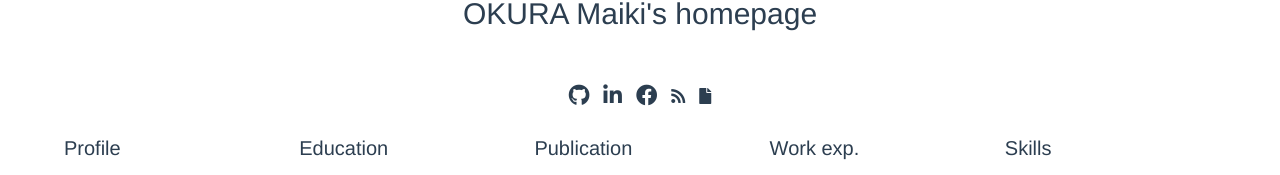
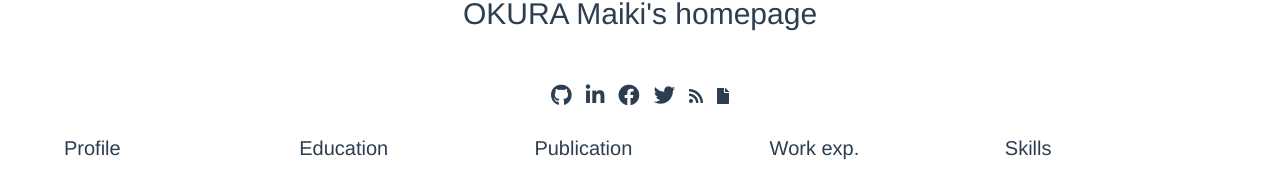
Before and after one commit to sheepover96/sheepover96.github.io, a Vue app: page / in a window 1280 px wide. Shown: the part 229-404 px from the top of the page. Built offline with nearby package versions, Linux system fonts and the light colour scheme.

Commit message:
add tw link

```diff
--- a/src/components/Footer.vue
+++ b/src/components/Footer.vue
@@ -9,6 +9,7 @@
         <a target="_blank" href="https://github.com/sheepover96/" class="logo"><i class="fab fa-github fa-lg"></i></a>
         <a target="_blank" href="https://www.linkedin.com/in/%E7%9C%9F%E4%B8%80%E5%B8%8C-%E5%A4%A7%E5%80%89-a17397149/?locale=en_US" class="logo"><i class="fab fa-linkedin-in fa-lg"></i></a>
         <a target="_blank" href="https://www.facebook.com/profile.php?id=100014972891268"  class="logo"><i class="fab fa-facebook fa-lg"></i></a>
+        <a target="_blank" href="https://twitter.com/LovelyQuoteBot"  class="logo"><i class="fab fa-twitter"></i></a>
         <a target="_blank" href="https://serenard.hatenablog.com/"  class="logo"><i class="fa fa-rss"></i></a>
         <a target="_blank" href="https://drive.google.com/open?id=11ixcpV4PIs-wwdbG0yKlvEVeE0yifK0-"  class="logo"><i class="fas fa-file"></i></a>
       </div>
--- a/src/components/Title.vue
+++ b/src/components/Title.vue
@@ -11,6 +11,7 @@
         <a target="_blank" href="https://github.com/sheepover96/" class="logo"><i class="fab fa-github fa-lg"></i></a>
         <a target="_blank" href="https://www.linkedin.com/in/%E7%9C%9F%E4%B8%80%E5%B8%8C-%E5%A4%A7%E5%80%89-a17397149/?locale=en_US" class="logo"><i class="fab fa-linkedin-in fa-lg"></i></a>
         <a target="_blank" href="https://www.facebook.com/profile.php?id=100014972891268"  class="logo"><i class="fab fa-facebook fa-lg"></i></a>
+        <a target="_blank" href="https://twitter.com/LovelyQuoteBot"  class="logo"><i class="fab fa-twitter fa-lg"></i></a>
         <a target="_blank" href="https://serenard.hatenablog.com/"  class="logo"><i class="fa fa-rss"></i></a>
         <a target="_blank" href="https://drive.google.com/open?id=11ixcpV4PIs-wwdbG0yKlvEVeE0yifK0-"  class="logo"><i class="fas fa-file"></i></a>
       </div>
```
Also changed, not shown: 4 other files (tests, documents, lock files or other folders).
